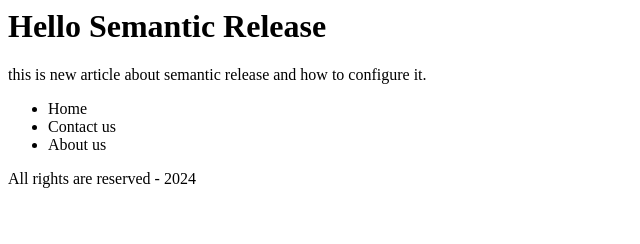
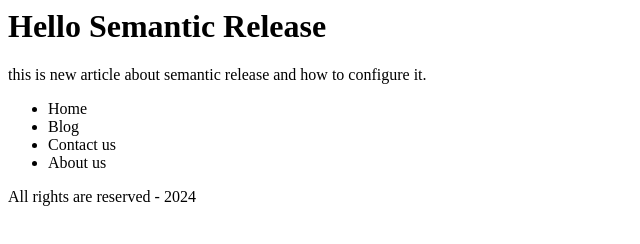
Before and after one commit to sahand291/semantic-release-gitlab, a website: page index.html in a window 1280 px wide. Shown: the whole page, without its empty margins (0-640 px from the left). Drawn offline with Linux system fonts and the light colour scheme.

Commit message:
feat(home): add blog to home menu

```diff
--- a/index.html
+++ b/index.html
@@ -13,6 +13,7 @@
 			<aside>
 				<ul>
 					<li>Home</li>
+					<li>Blog</li>
 					<li>Contact us</li>
 					<li>About us</li>
 				</ul>
```
